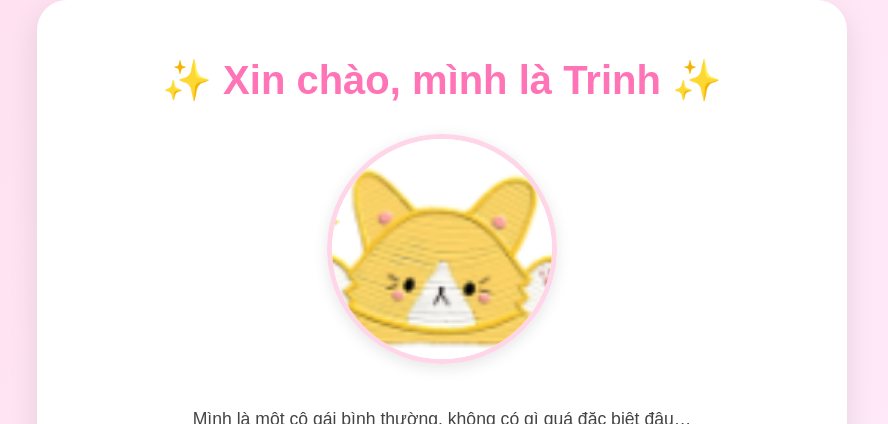
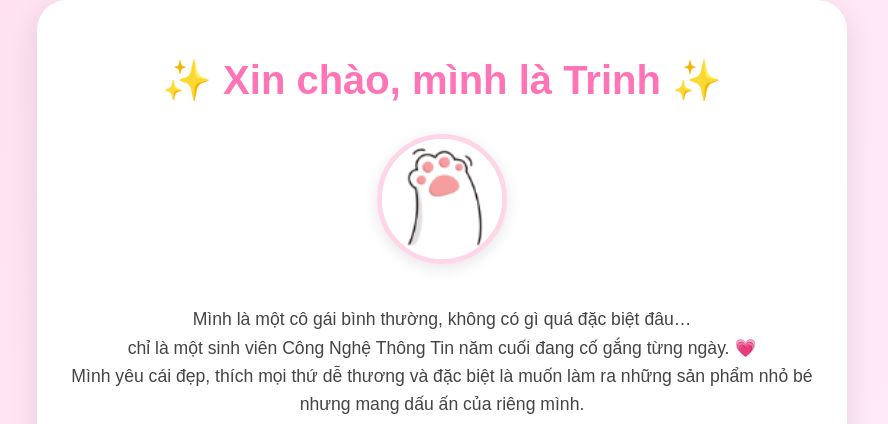
Before and after one commit to huetrinh204/my-profile, a plain HTML site: page docs/index.html in a window 1280 px wide. Shown: the top 424 px of the page, without its empty margins (198-1086 px from the left). Drawn offline with Linux system fonts and the light colour scheme.

```diff
--- a/docs/index.html
+++ b/docs/index.html
@@ -40,8 +40,8 @@
             line-height: 1.6;
         }
         .avatar {
-            width: 220px;
-            height: 220px;
+            width:120px;
+            height: 120px;
             margin: 20px 0;
             border-radius: 50%;
             border: 5px solid #ffd6e8;
@@ -125,7 +125,7 @@
 <body>
     <div class="card">
         <h1>✨ Xin chào, mình là Trinh ✨</h1>
-        <img class="avatar" src="/docs/images/complete.png" alt="Avatar dễ thương" />
+        <img class="avatar" src="images/welcome.png" alt="Avatar dễ thương" />
         <p>
             Mình là một cô gái bình thường, không có gì quá đặc biệt đâu…<br>
             chỉ là một sinh viên Công Nghệ Thông Tin năm cuối đang cố gắng từng ngày. 💗<br>
```
Also changed, not shown: docs/images/welcome.png (added).
